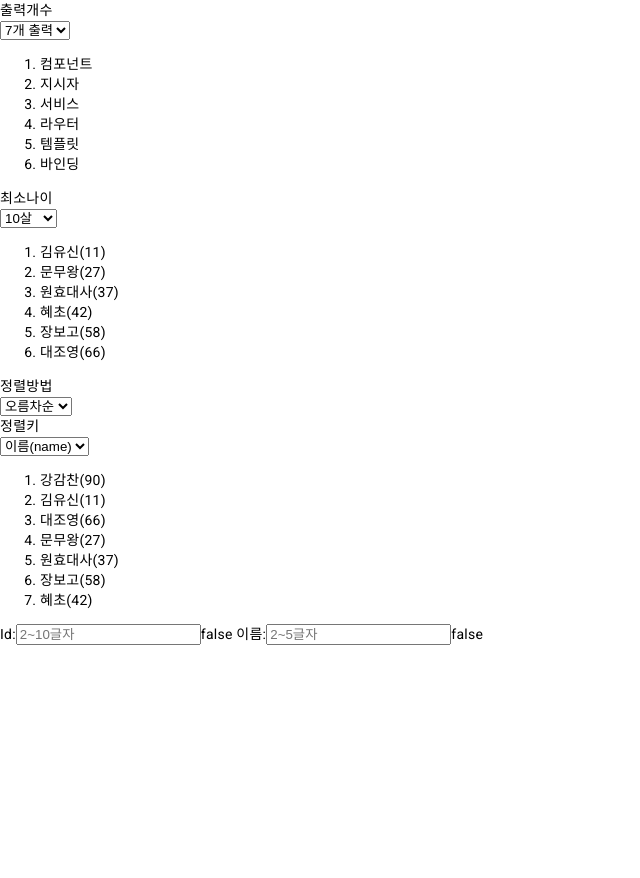
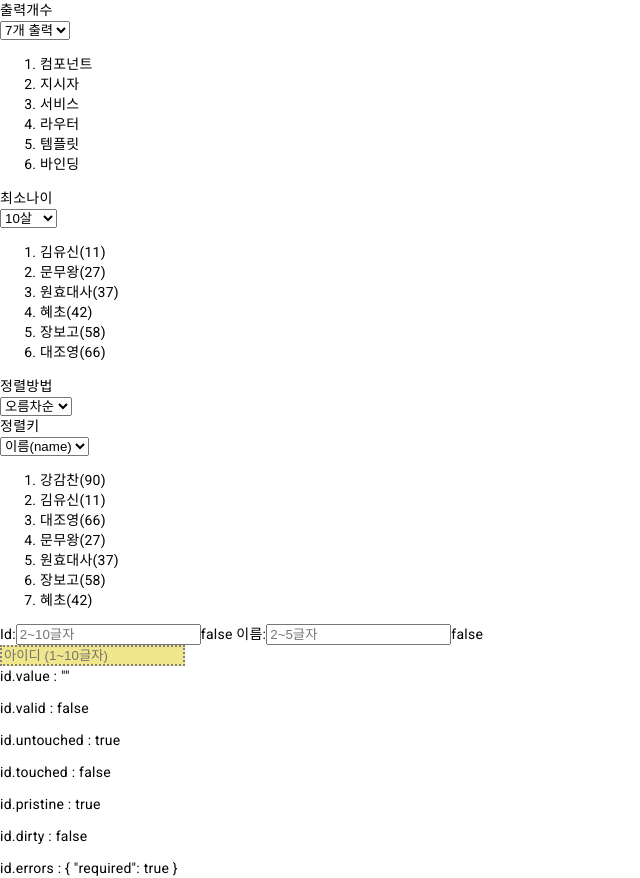
Before and after one commit to seeker4sun/ChangwonLife, an Angular app: page / in a window 1280 px wide. Shown: the whole page, without its empty margins (0-640 px from the left). Before the commit the page ends 800 px from the top, so only its background shows below. Built offline with nearby package versions, Linux system fonts and the light colour scheme.

Commit message:
pth-element-status 컴포넌트 추가

```diff
--- a/src/app/app.component.html
+++ b/src/app/app.component.html
@@ -2,3 +2,4 @@
 <app-pth-filter></app-pth-filter>
 <app-pth-order-by></app-pth-order-by>
 <app-pth-built-in-validator></app-pth-built-in-validator>
+<app-pth-element-status></app-pth-element-status>
--- a/src/app/app.module.ts
+++ b/src/app/app.module.ts
@@ -14,6 +14,7 @@ import { PthFilterComponent  } from './component/pth-filter/pth-filter.component
 import { PthLimitToComponent } from './component/pth-limit-to/pth-limit-to.component';
 import { PthOrderByComponent } from './component/pth-orderBy/pth-order-by/pth-order-by.component';
 import { PthBuiltInValidatorComponent } from './component/pth-built-in-validator/pth-built-in-validator/pth-built-in-validator.component';
+import { PthElementStatusComponent } from './component/pth-element-status/pth-element-status/pth-element-status.component';
 
 @NgModule({
   declarations: [
@@ -25,7 +26,8 @@ import { PthBuiltInValidatorComponent } from './component/pth-built-in-validator
     PthLimitToComponent,
     PthFilterComponent,
     PthOrderByComponent,
-    PthBuiltInValidatorComponent
+    PthBuiltInValidatorComponent,
+    PthElementStatusComponent
 
   ],
   imports: [
--- /dev/null
+++ b/src/app/component/pth-element-status/pth-element-status/pth-element-status.component.html
@@ -0,0 +1,8 @@
+<input type="text"  [(ngModel)]="user.id" #id="ngModel"  placeholder="아이디 (1~10글자)"  pattern="^[a-z][a-z0-9]{1,9}" maxlength="10" required>
+  <p>id.value : {{id.value|json}}</p>
+  <p>id.valid : {{id.valid}}</p>
+  <p>id.untouched : {{id.untouched}}</p>
+  <p>id.touched : {{id.touched}}</p>
+  <p>id.pristine : {{id.pristine}}</p>
+  <p>id.dirty : {{id.dirty}}</p>
+  <p>id.errors : {{id.errors |json}}</p>
--- /dev/null
+++ b/src/app/component/pth-element-status/pth-element-status/pth-element-status.component.scss
@@ -0,0 +1,6 @@
+.ng-untouched{ font-weight: normal; }
+.ng-touched  { font-weight: bold; }
+.ng-dirty    { background-color: white;color: black; }
+.ng-pristine { background-color: khaki;color: white; }
+.ng-valid    { border: 2px solid red;}
+.ng-invalid  { border: 2px dotted gray; }
--- /dev/null
+++ b/src/app/component/pth-element-status/pth-element-status/pth-element-status.component.ts
@@ -0,0 +1,10 @@
+import { Component } from '@angular/core';
+
+@Component({
+  selector: 'app-pth-element-status',
+  templateUrl: './pth-element-status.component.html',
+  styleUrls: ['./pth-element-status.component.scss']
+})
+export class PthElementStatusComponent {
+  user = { id: '' };
+}
```
Also changed, not shown: 1 other file (tests, documents, lock files or other folders).
